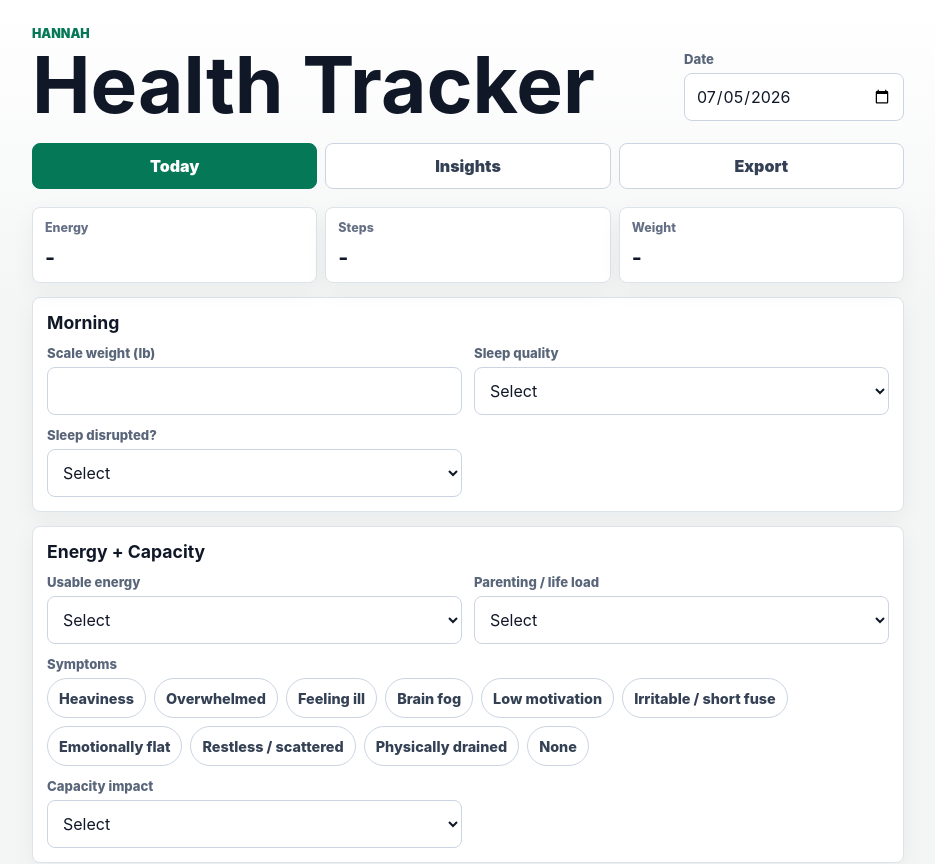
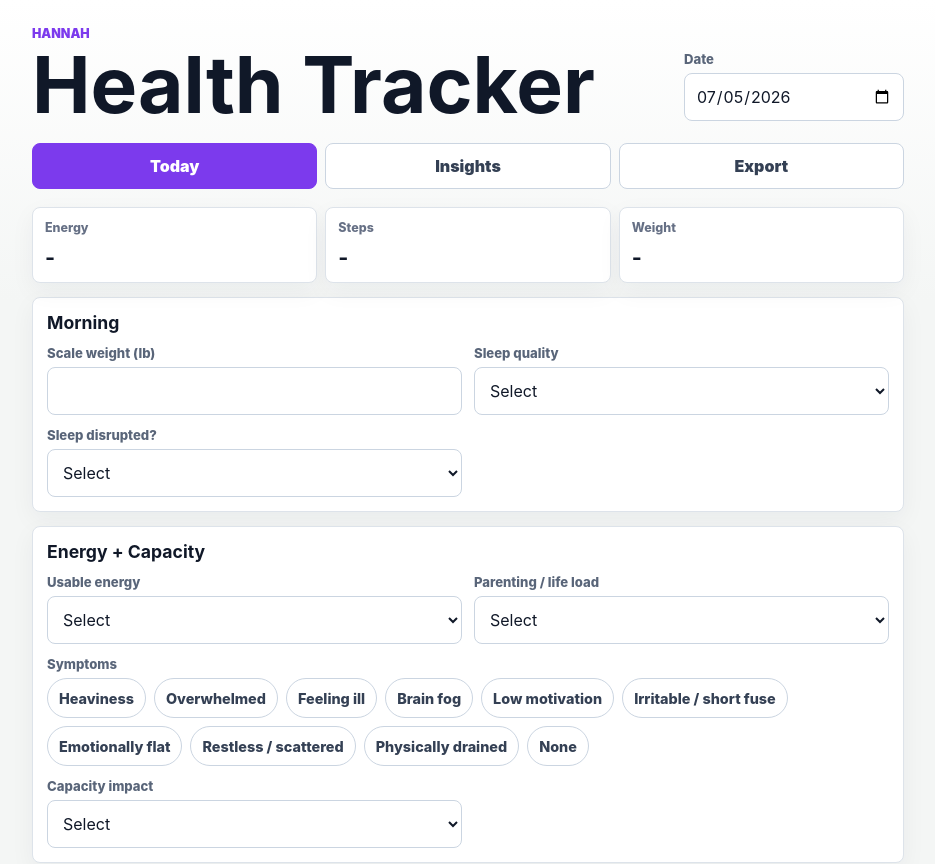
Before and after one commit to kaliharmen-hue/hannah-health-tracker, a React (Vite) app: page / in a window 1280 px wide. Shown: the top 864 px of the page, without its empty margins (172-1107 px from the left). Built offline with nearby package versions, Linux system fonts and the light colour scheme.

Commit message:
Switch health tracker accent to purple

```diff
--- a/index.html
+++ b/index.html
@@ -3,7 +3,7 @@
   <head>
     <meta charset="UTF-8" />
     <meta name="viewport" content="width=device-width, initial-scale=1.0" />
-    <meta name="theme-color" content="#047857" />
+    <meta name="theme-color" content="#7c3aed" />
     <title>Hannah Health Tracker</title>
   </head>
   <body>
--- a/src/styles.css
+++ b/src/styles.css
@@ -60,7 +60,7 @@ button {
 }
 
 .eyebrow {
-  color: #047857;
+  color: #7c3aed;
   font-size: 0.78rem;
   font-weight: 900;
   letter-spacing: 0;
@@ -110,8 +110,8 @@ button {
 .field input:focus,
 .field select:focus,
 .field textarea:focus {
-  border-color: #0f766e;
-  box-shadow: 0 0 0 3px rgba(15, 118, 110, 0.15);
+  border-color: #7c3aed;
+  box-shadow: 0 0 0 3px rgba(124, 58, 237, 0.16);
 }
 
 .tab-bar {
@@ -133,8 +133,8 @@ button {
 }
 
 .tab-bar button.active {
-  border-color: #047857;
-  background: #047857;
+  border-color: #7c3aed;
+  background: #7c3aed;
   color: #ffffff;
 }
 
@@ -215,9 +215,9 @@ button {
 }
 
 .chip-grid button.selected {
-  border-color: #0f766e;
-  background: #e7f6f1;
-  color: #115e59;
+  border-color: #7c3aed;
+  background: #f1ebff;
+  color: #5b21b6;
 }
 
 .export-grid,
@@ -251,7 +251,7 @@ button {
   min-height: 52px;
   border: 0;
   border-radius: 8px;
-  background: #047857;
+  background: #7c3aed;
   color: #ffffff;
   cursor: pointer;
   font-weight: 900;
```
